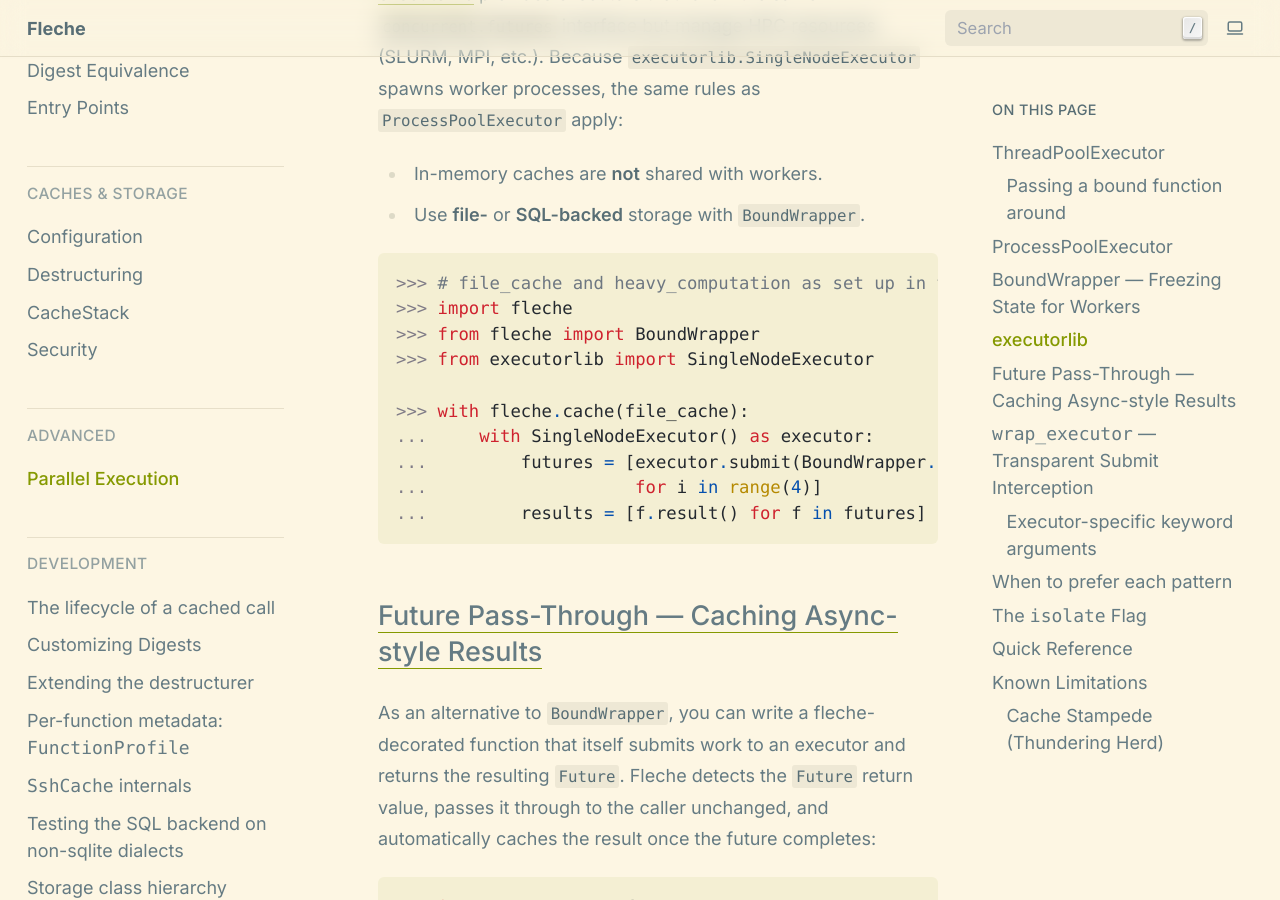
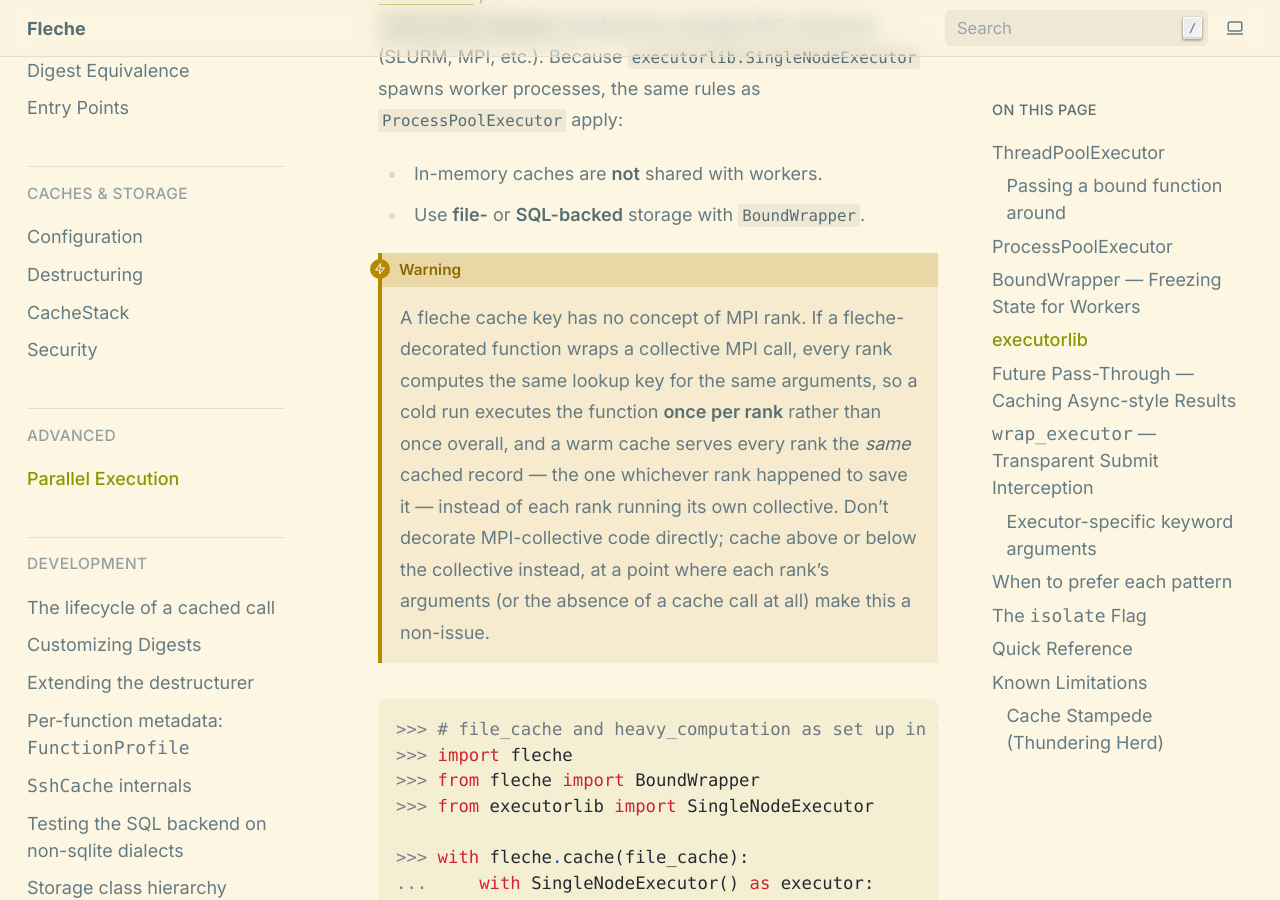
Before and after one commit to pmrv/fleche, a Sphinx documentation site: the page built from docs/parallel_execution.rst, in a window 1280 px wide and 900 px high, scrolled down 6046 px. Built offline with Sphinx 7.4.7, drawn with Linux system fonts in a browser that asks for light colours; pages that are not in the unit, such as notebooks, are missing from menus.

Commit message:
docs(parallel_execution): warn that MPI-decorated calls run per rank (#989)
## Summary

A scheduled documentation audit (scan every Sphinx page, cross-reference
against `src/fleche/`, run every example) flagged a real, user-facing
gap on `docs/parallel_execution.rst`: the `executorlib` section
introduces SLURM/MPI executors with no warning that fleche's cache keys
carry no concept of MPI rank.

- `fleche.call`'s digest/lookup-key building has no rank input, so every
rank computes the **same** cache key for the same arguments.
- A cold run therefore executes the decorated function **once per rank**
instead of once overall (each rank independently misses and recomputes).
- A warm cache hands every rank **whichever rank's record happened to be
saved**, instead of each rank running its own collective — silently
wrong for MPI-collective code.

This is exactly the kind of correctness surprise a reader reaching for
`executorlib`'s MPI/SLURM executors needs flagged before they decorate a
collective call, so this adds a `.. warning::` right where that executor
is introduced.

## Note on overlap

PR #932 is already open against this same page (fork/spawn start-method
drift, the `executorlib` MPI-spawner dependency gap, Cache Stampede
wording). This PR is scoped to a different section (right after the
`executorlib` intro, lines ~193-206) and does not touch any line #932
touches, so it should apply independently either order.

## Verification

- Ran the full Sphinx build (`python -m sphinx -b html docs ...`) after
the change — zero new warnings/errors on this page.
- Verified the underlying claim directly against
`src/fleche/call.py`/`digest.py`: no rank/MPI-aware input exists
anywhere in the lookup-key construction.

---
🤖 Generated with [Claude Code](https://claude.com/claude-code)

https://claude.ai/code/session_01UCKyu6X8eiusKSwti13vsd

---
_Generated by [Claude
Code](https://claude.ai/code/session_01UCKyu6X8eiusKSwti13vsd)_

Co-authored-by: Claude <noreply@anthropic.com>

```diff
--- a/docs/parallel_execution.rst
+++ b/docs/parallel_execution.rst
@@ -192,6 +192,19 @@ processes, the same rules as ``ProcessPoolExecutor`` apply:
 
 - In-memory caches are **not** shared with workers.
 - Use **file-** or **SQL-backed** storage with :class:`~fleche.BoundWrapper`.
+
+.. warning::
+
+   A fleche cache key has no concept of MPI rank. If a fleche-decorated
+   function wraps a collective MPI call, every rank computes the same
+   lookup key for the same arguments, so a cold run executes the
+   function **once per rank** rather than once overall, and a warm
+   cache serves every rank the *same* cached record — the one whichever
+   rank happened to save it — instead of each rank running its own
+   collective. Don't decorate MPI-collective code directly; cache above
+   or below the collective instead, at a point where each rank's
+   arguments (or the absence of a cache call at all) make this a
+   non-issue.
 
 .. code-block:: pycon
 
```
